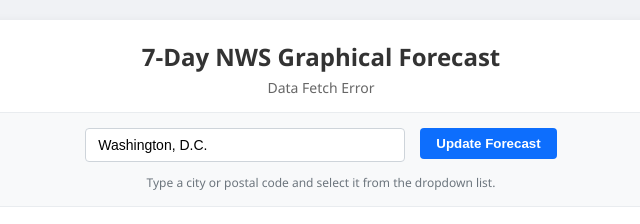
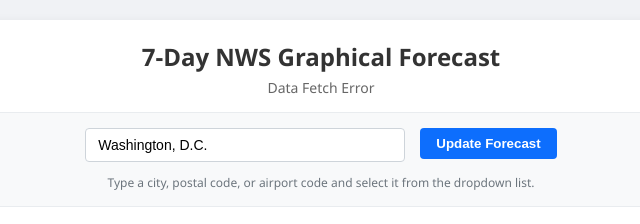
Before and after one commit to mikebramble/weather-dashboard, a plain HTML site: page index.html in a window 1280 px wide. Shown: the top 224 px of the page, 319-959 px from the left. Drawn offline with nearby package versions, Linux system fonts and the light colour scheme; no server answers.

Commit message:
Update instructions for search input options

```diff
--- a/index.html
+++ b/index.html
@@ -144,7 +144,7 @@
                 </div>
                 <button onclick="handleSearchButton()">Update Forecast</button>
             </div>
-            <div class="instructions">Type a city or postal code and select it from the dropdown list.</div>
+            <div class="instructions">Type a city, postal code, or airport code and select it from the dropdown list.</div>
         </div>
 
         <div id="currentConditions"></div>
```
